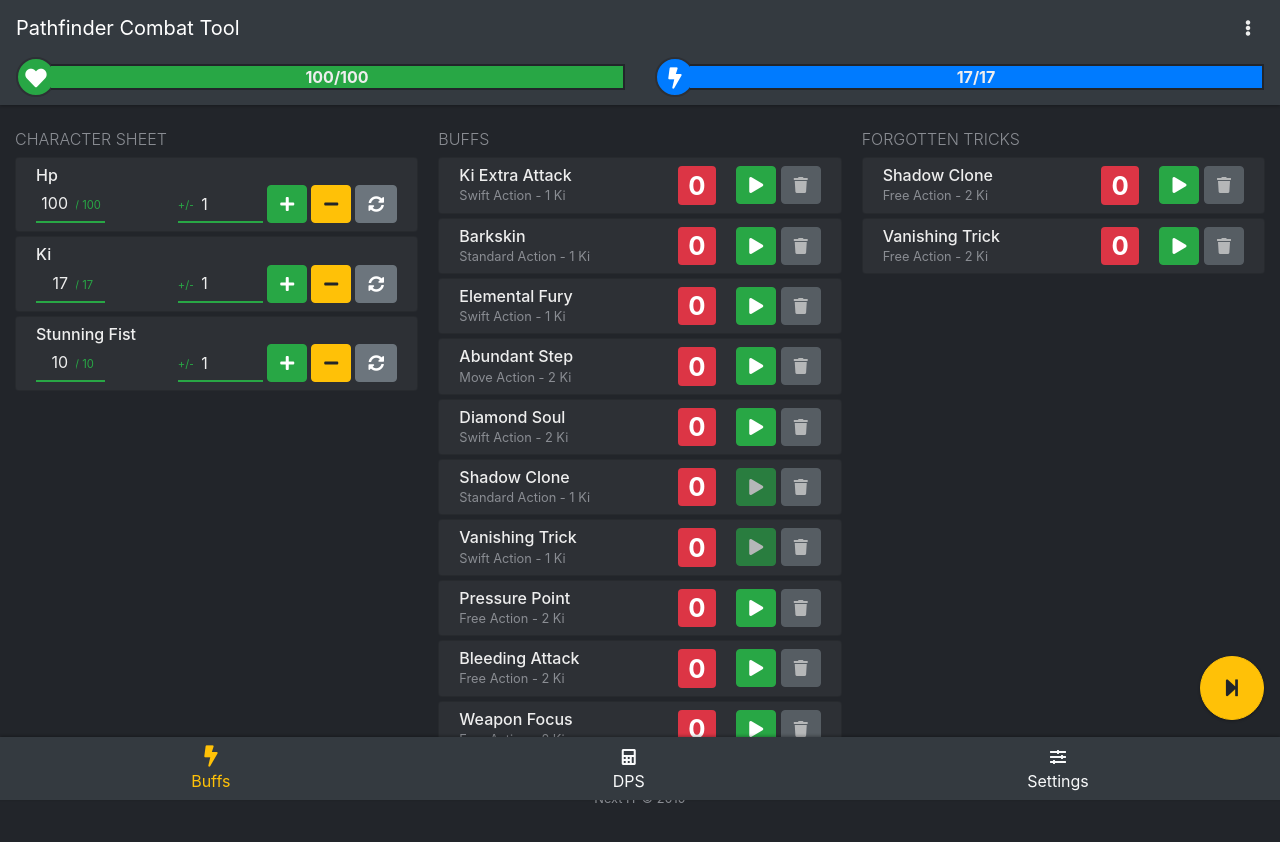
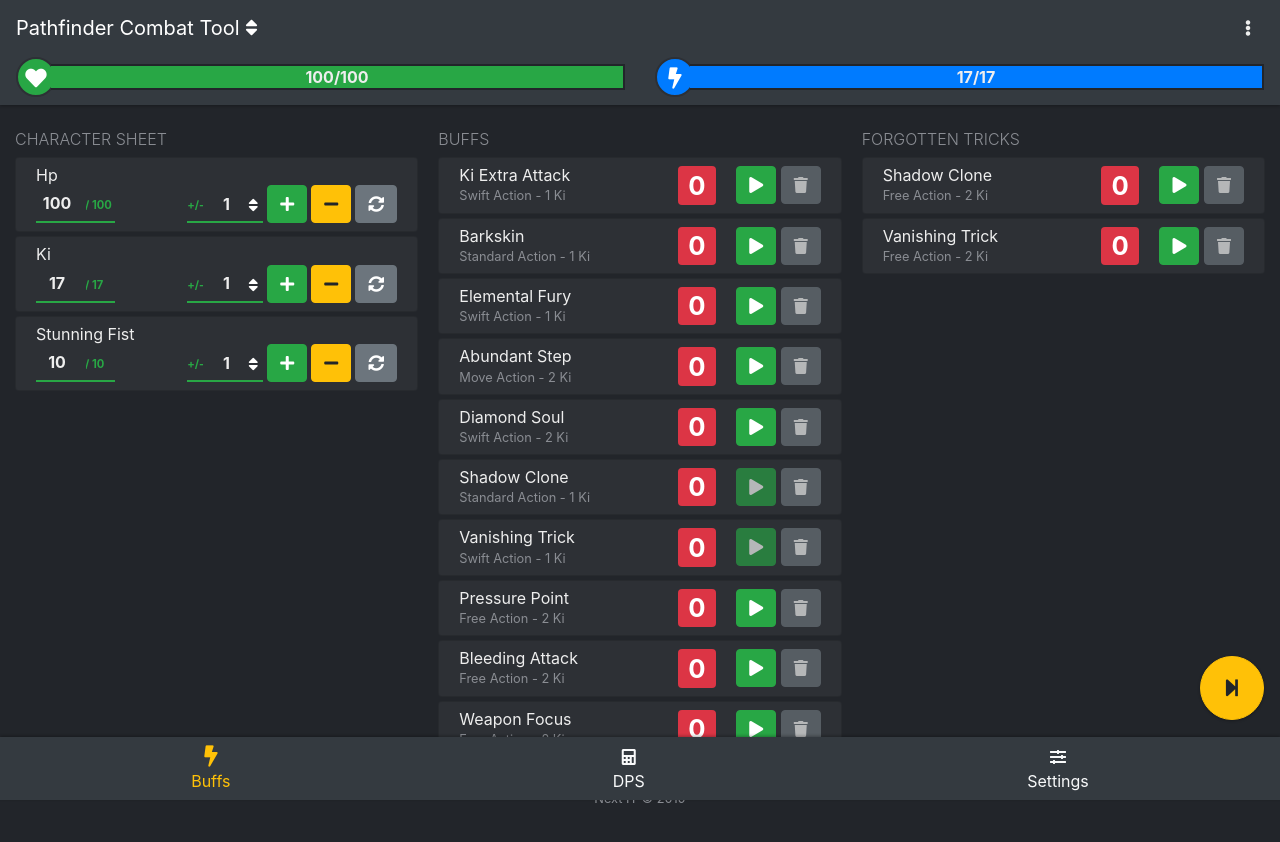
Before and after one commit to Bloosky333/bloosky333.github.io, a plain HTML site: page index.html in a window 1280 px wide. Drawn offline with nearby package versions, Linux system fonts and the light colour scheme.

Commit message:
Release 1.2

```diff
--- a/css/index.css
+++ b/css/index.css
@@ -131,11 +131,6 @@ body {
 }
 
 /*CARD ===============================================*/
-@media (max-width: 575.98px) {
-    .card-columns {
-
-    }
-}
 @media (min-width: 576px) and (max-width: 767.98px) {
     .card-columns {
         column-count: 1;
@@ -235,9 +230,24 @@ body {
 }
 
 /*MISC ===============================================*/
+.custom-select-wrapper::after {
+    font-family: "Font Awesome 5 Free";
+    content: "\f0dc";
+    -webkit-font-smoothing: antialiased;
+    font-style: normal;
+    font-weight: 900;
+    font-variant: normal;
+    text-rendering: auto;
+    position: absolute;
+    top: 8px;
+    right: 5px;
+    color: #FFF;
+}
 .form-control,
 .custom-select,
-.input-group-text{
+.input-group-text,
+.form-control:focus,
+.custom-select:focus {
     border-top: none;
     border-left: none;
     border-right: none;
@@ -246,33 +256,37 @@ body {
     -moz-border-radius: 0px;
     border-radius: 0px;
     padding-bottom: 0;
+    font-weight: bold;
+    background: #2D3035;
+    color: #eee;
+    box-shadow: none;
 }
 .form-control{
     padding: 0;
-    background: #2D3035;
-    color: #eee;
 }
 .custom-select{
     padding-left: 0.5rem;
     padding-top: 0.1rem;
-    background: #2D3035;
-    color: #eee;
+    padding-right: 22px;
+    position: relative;
+    text-align-last: center;
+    text-align: center;
 }
-.form-control:focus,
-.custom-select:focus {
-    box-shadow: none;
-}
+
 .input-group-text {
     background: none;
     font-size: 0.7rem;
     padding: 0.3rem 0 0 0;
     color: #28a745;
-    background: #2D3035;
 }
 
 .w-70-px {
     width: 70px !important;
     flex: 0 0 70px !important;
+}
+.w-60-px {
+    width: 60px !important;
+    flex: 0 0 60px !important;
 }
 .w-50-px {
     width: 50px !important;
@@ -300,3 +314,6 @@ h5 {
     font-weight: 300;
     font-size: 1rem;
 }
+h6 {
+    font-weight: 400;
+}
--- a/index.html
+++ b/index.html
@@ -5,16 +5,7 @@
     <meta name="viewport" content="width=device-width, initial-scale=1">
 
     <title>Pathfinder Combat Tool</title>
-
     <link rel="icon" href="favicon.ico" />
-
-<!--    <link rel="stylesheet" href="https://cdnjs.cloudflare.com/ajax/libs/font-awesome/5.10.2/css/all.min.css" integrity="sha256-zmfNZmXoNWBMemUOo1XUGFfc0ihGGLYdgtJS3KCr/l0=" crossorigin="anonymous" />-->
-<!--    <link rel="stylesheet" href="https://stackpath.bootstrapcdn.com/bootstrap/4.3.1/css/bootstrap.min.css" integrity="sha384-ggOyR0iXCbMQv3Xipma34MD+dH/1fQ784/j6cY/iJTQUOhcWr7x9JvoRxT2MZw1T" crossorigin="anonymous">-->
-<!--    <link rel="stylesheet" href="https://cdnjs.cloudflare.com/ajax/libs/animate.css/3.7.2/animate.min.css" integrity="sha256-PHcOkPmOshsMBC+vtJdVr5Mwb7r0LkSVJPlPrp/IMpU=" crossorigin="anonymous" />-->
-
-<!--    <script src="https://code.jquery.com/jquery-3.3.1.slim.min.js" integrity="sha384-q8i/X+965DzO0rT7abK41JStQIAqVgRVzpbzo5smXKp4YfRvH+8abtTE1Pi6jizo" crossorigin="anonymous"></script>-->
-<!--    <script src="https://cdnjs.cloudflare.com/ajax/libs/popper.js/1.14.7/umd/popper.min.js" integrity="sha384-UO2eT0CpHqdSJQ6hJty5KVphtPhzWj9WO1clHTMGa3JDZwrnQq4sF86dIHNDz0W1" crossorigin="anonymous"></script>-->
-<!--    <script src="https://stackpath.bootstrapcdn.com/bootstrap/4.3.1/js/bootstrap.min.js" integrity="sha384-JjSmVgyd0p3pXB1rRibZUAYoIIy6OrQ6VrjIEaFf/nJGzIxFDsf4x0xIM+B07jRM" crossorigin="anonymous"></script>-->
 
     <link rel="stylesheet" href="css/fontawesome.all.min.css"/>
     <link rel="stylesheet" href="css/animate.min.css"/>
@@ -29,7 +20,7 @@
 <body>
 <div id="combat-tool">
     <nav class="navbar fixed-top navbar-dark bg-dark">
-        <a class="navbar-brand" href="#">Pathfinder Combat Tool</a>
+        <a class="navbar-brand" href="#">Pathfinder Combat Tool <i class="fa fa-sort"></i> </a>
 
         <div class="dropdown menuDropdown">
             <button class="btn dropdown-toggle" type="button" data-toggle="dropdown">
--- a/js/stat.js
+++ b/js/stat.js
@@ -26,16 +26,16 @@ Vue.component('stat', {
             <h6 class="text-capitalize m-0">{{ stat.title }}</h6>
             <div class="d-flex align-items-center">
                 <div class="input-group mr-auto">
-                    <input type="text" class="form-control w-40-px text-right pr-2" v-model="stat.current" :class="{'text-danger': !stat.current}">
+                    <input type="text" class="form-control w-50-px text-center pr-2" v-model="stat.current" :class="{'text-danger': !stat.current}">
                     <div class="input-group-append">
                         <span class="input-group-text w-30-px">/ {{ stat.max }}</span>
                     </div>
                 </div>
-                <div class="input-group flex-nowrap w-auto">
+                <div class="input-group flex-nowrap custom-select-wrapper w-auto">
                     <div class="input-group-prepend">
                         <span class="input-group-text">+/-</span>
                     </div>
-                    <select class="custom-select w-70-px" v-model="stat.mod">
+                    <select class="custom-select w-60-px" v-model="stat.mod">
                         <option v-for="index in 50" :key="index" :value="index">{{ index }}</option>
                     </select>
                 </div>
```
Lines whose indentation alone changed are shown as unchanged.
